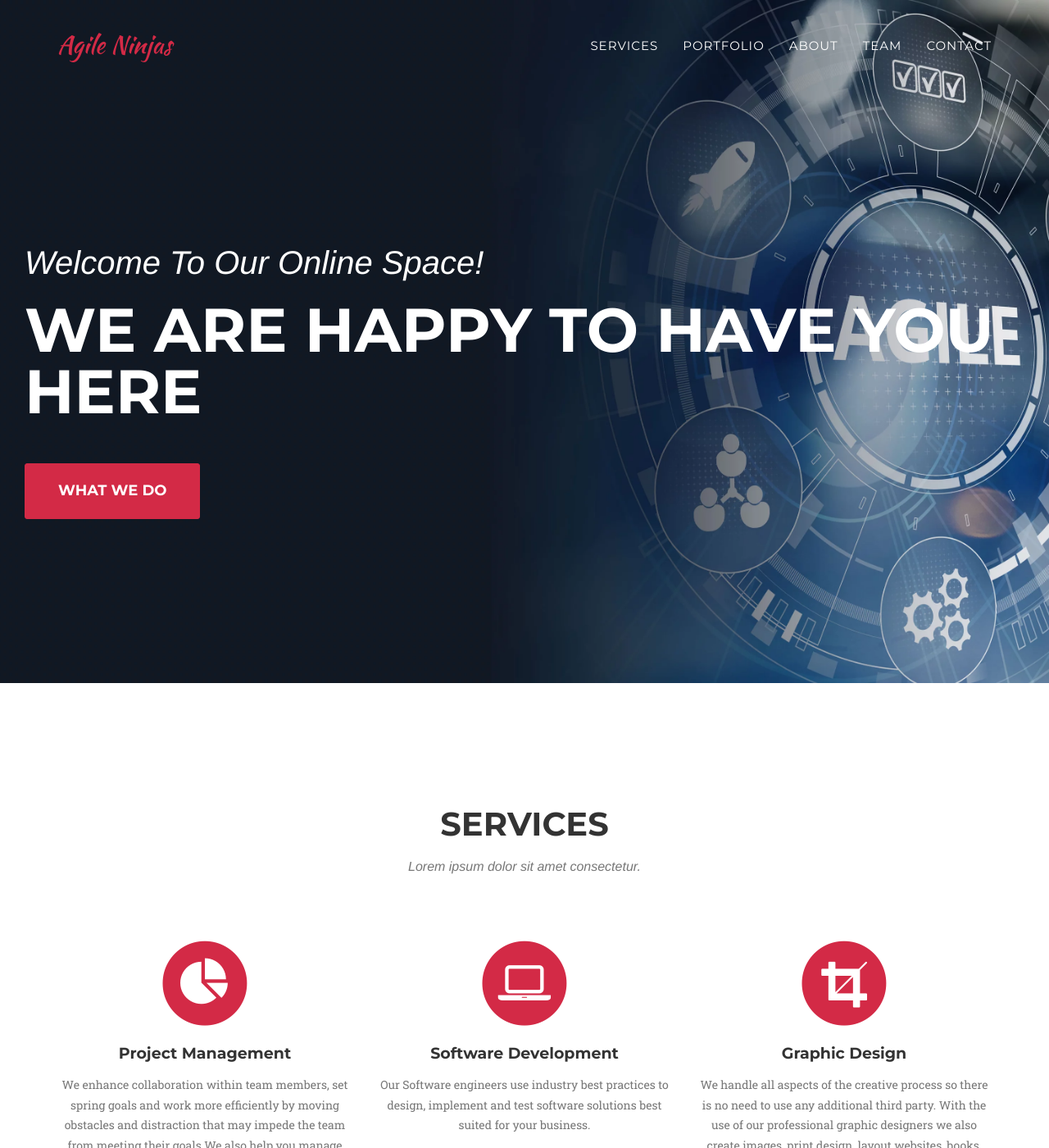
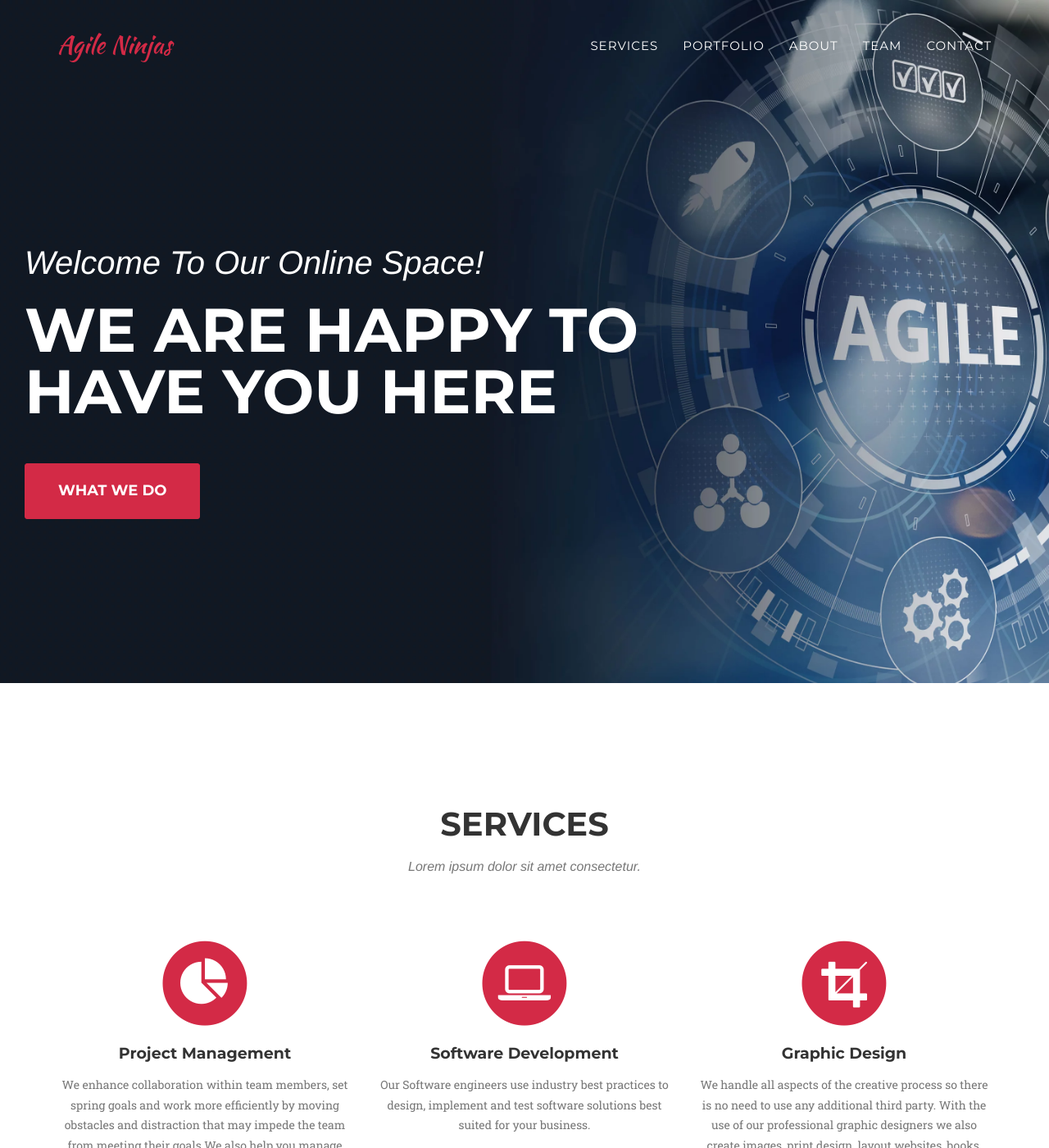
Before and after one commit to kamtoeddy/agile-ninjas, a Jekyll site: the page built from index.html, in a window 1280 px wide and 1400 px high. Shown: the whole window at 82% size. Built offline with Jekyll 4.4.1, drawn with Linux system fonts in a browser that asks for light colours; some web fonts are replaced.

Commit message:
feat: updated header text

```diff
--- a/_includes/css/agency.css
+++ b/_includes/css/agency.css
@@ -291,7 +291,7 @@ header .intro-text {
 @media(min-width:1024px) {
     header .intro-text {
         text-align: left;
-        min-width: 80%;
+        width: 70% !important;
         padding: 2rem 3rem;
 
     }
```
